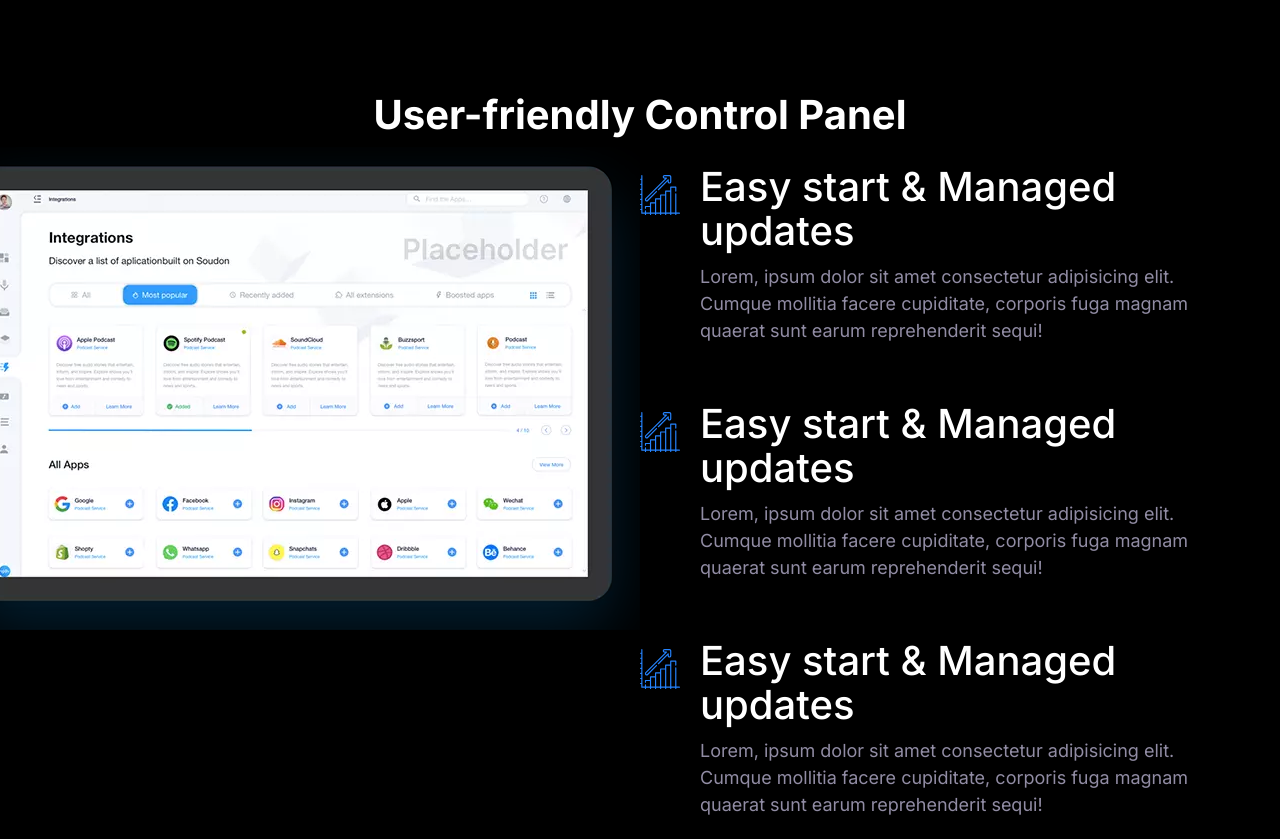
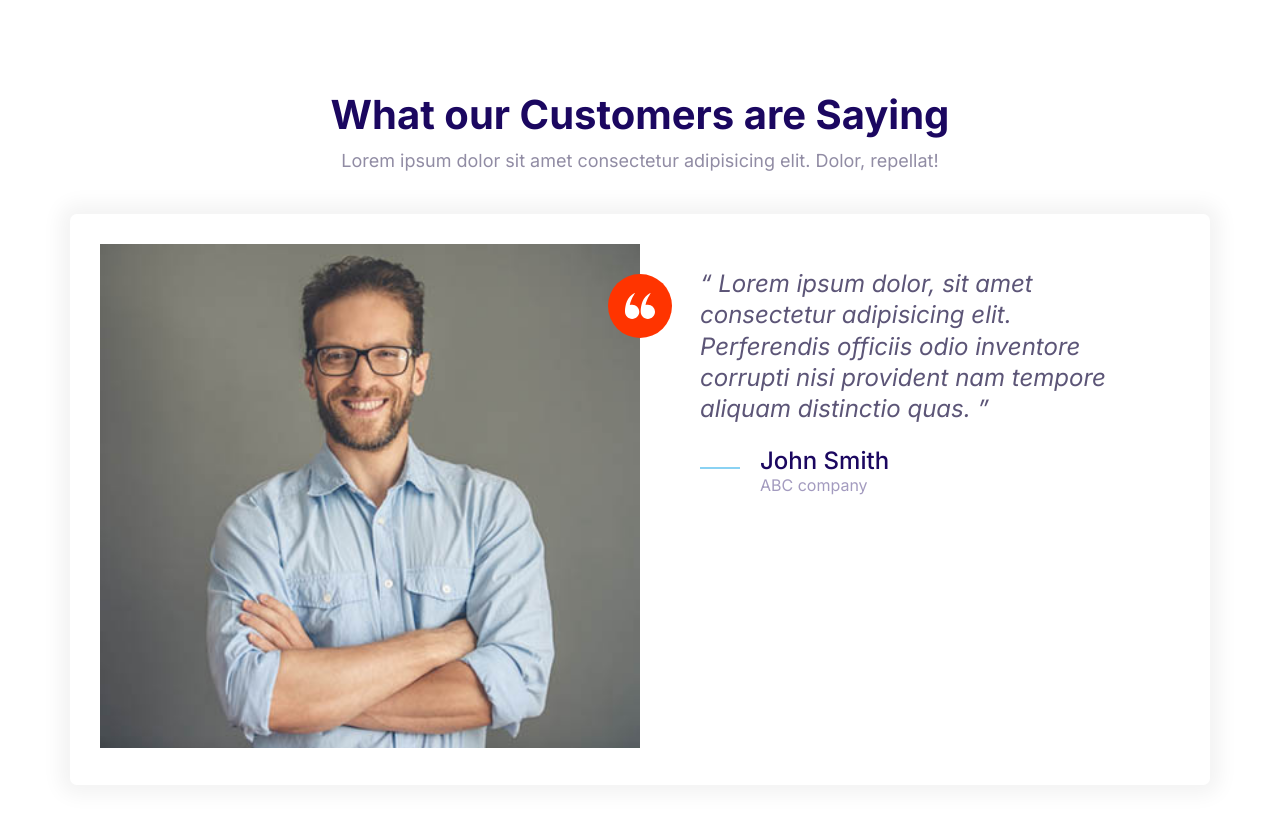
Before and after one commit to nhattytad/natify, a plain HTML site: page index.html in a window 1280 px wide. Shown: the top 839 px of the page. Drawn offline with Linux system fonts and the light colour scheme.

Commit message:
implement testimonials-block

```diff
--- a/css/styles.css
+++ b/css/styles.css
@@ -520,6 +520,7 @@ a {
 }
 .block__header {
     text-align: center;
+    margin-bottom: 4rem;
 }
 .block__heading {
     margin-top: 0;
--- a/index.html
+++ b/index.html
@@ -14,75 +14,50 @@
     <link rel="stylesheet" href="css/styles.css" />
   </head>
   <body>
-    <section class="block block--dark block--skewed-right block-showcase">
+    <section class="block">
       <header class="block__header">
-        <h2>User-friendly Control Panel</h2>
+        <h2>What our Customers are Saying</h2>
+        <p>
+          Lorem ipsum dolor sit amet consectetur adipisicing elit. Dolor,
+          repellat!
+        </p>
       </header>
-      <div class="container grid grid--1x2">
-        <picture class="block-showcase__image">
-          <source
-            type="image/webp"
-            srcset="images/ipad.webp 1x, images/ipad@2x.webp 2x"
+      <div class="container">
+        <div class="card testimonial">
+          <div class="grid grid--1x2">
+            <div class="testimonial__image">
+              <img
+                src="images/testimonial.jpg"
+                alt="A happy, smilling customer"
               />
-          <source
-            type="image/png"
-            srcset="images/ipad/png 1x, images/ipad@2x/png 2x"
-          />
-          <img src="images/ipad.png" alt="" />
-        </picture>
-        <ul class="list">
-          <li>
+              <span class="icon-container icon-container--accent">
+                <svg class="icon icon--white icon--small">
+                  <use xlink:href="images/sprite.svg#quotes"></use>
+                </svg>
+              </span>
+            </div>
+            <blockquote class="quote">
+              <p class="quote__text">
+                Lorem ipsum dolor, sit amet consectetur adipisicing elit.
+                Perferendis officiis odio inventore corrupti nisi provident nam
+                tempore aliquam distinctio quas.
+              </p>
+              <footer>
                 <div class="media">
                   <div class="media__image">
-                <svg class="icon icon--primary">
-                  <use xlink:href="images/sprite.svg#growth"></use>
+                    <svg class="icon icon--primary quote__line">
+                      <use xlink:href="images/sprite.svg#line"></use>
                     </svg>
                   </div>
                   <div class="media__body">
-                <h3 class="media__title">Easy start & Managed updates</h3>
-                <p>
-                  Lorem, ipsum dolor sit amet consectetur adipisicing elit.
-                  Cumque mollitia facere cupiditate, corporis fuga magnam
-                  quaerat sunt earum reprehenderit sequi!
-                </p>
+                    <h3 class="media__title quote__author">John Smith</h3>
+                    <p class="quote__organization">ABC company</p>
                   </div>
                 </div>
-          </li>
-          <li>
-            <div class="media">
-              <div class="media__image">
-                <svg class="icon icon--primary">
-                  <use xlink:href="images/sprite.svg#growth"></use>
-                </svg>
-              </div>
-              <div class="media__body">
-                <h3 class="media__title">Easy start & Managed updates</h3>
-                <p>
-                  Lorem, ipsum dolor sit amet consectetur adipisicing elit.
-                  Cumque mollitia facere cupiditate, corporis fuga magnam
-                  quaerat sunt earum reprehenderit sequi!
-                </p>
+              </footer>
+            </blockquote>
           </div>
         </div>
-          </li>
-          <li>
-            <div class="media">
-              <div class="media__image">
-                <svg class="icon icon--primary">
-                  <use xlink:href="images/sprite.svg#growth"></use>
-                </svg>
-              </div>
-              <div class="media__body">
-                <h3 class="media__title">Easy start & Managed updates</h3>
-                <p>
-                  Lorem, ipsum dolor sit amet consectetur adipisicing elit.
-                  Cumque mollitia facere cupiditate, corporis fuga magnam
-                  quaerat sunt earum reprehenderit sequi!
-                </p>
-              </div>
-            </div>
-          </li>
-        </ul>
       </div>
     </section>
     <script src="js/main.js"></script>
```
Also changed, not shown: css/components/testimonials-block.html (added, +42 -0 lines). Lines whose indentation alone changed are shown as unchanged.
